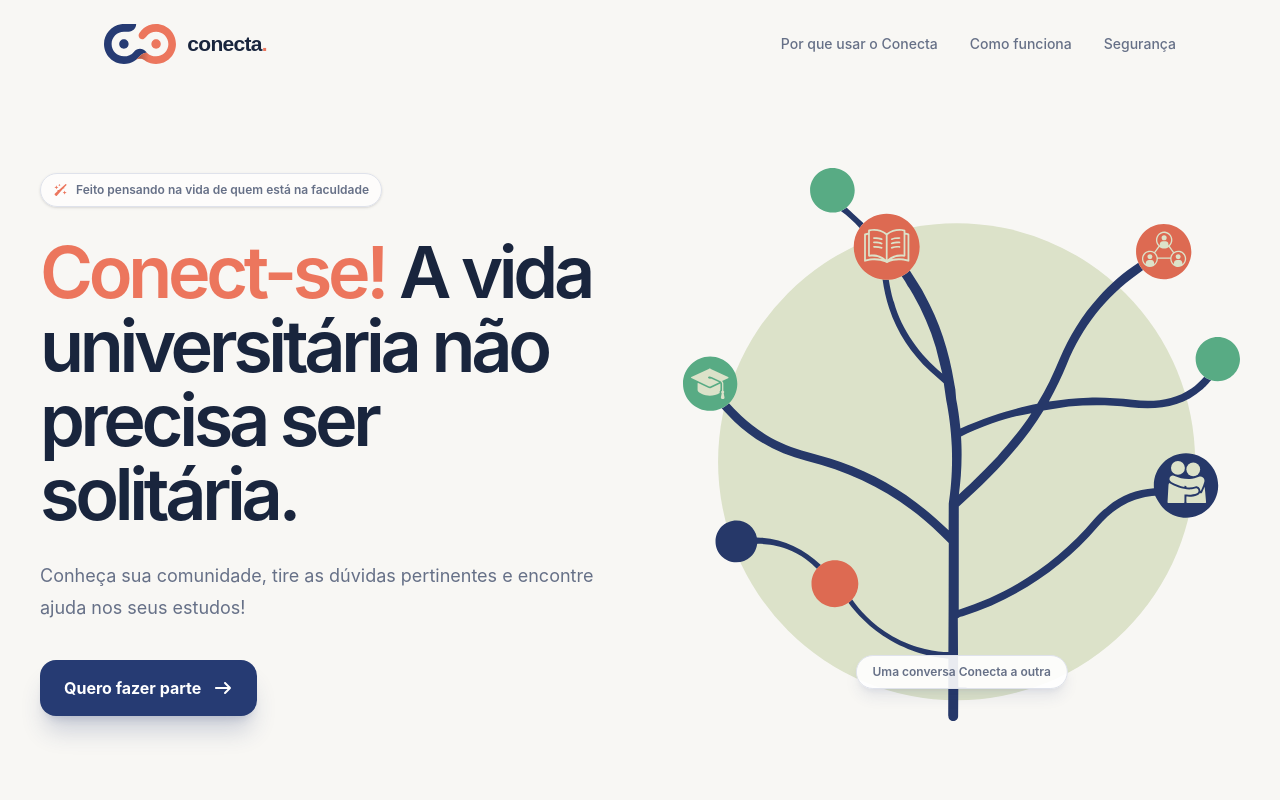
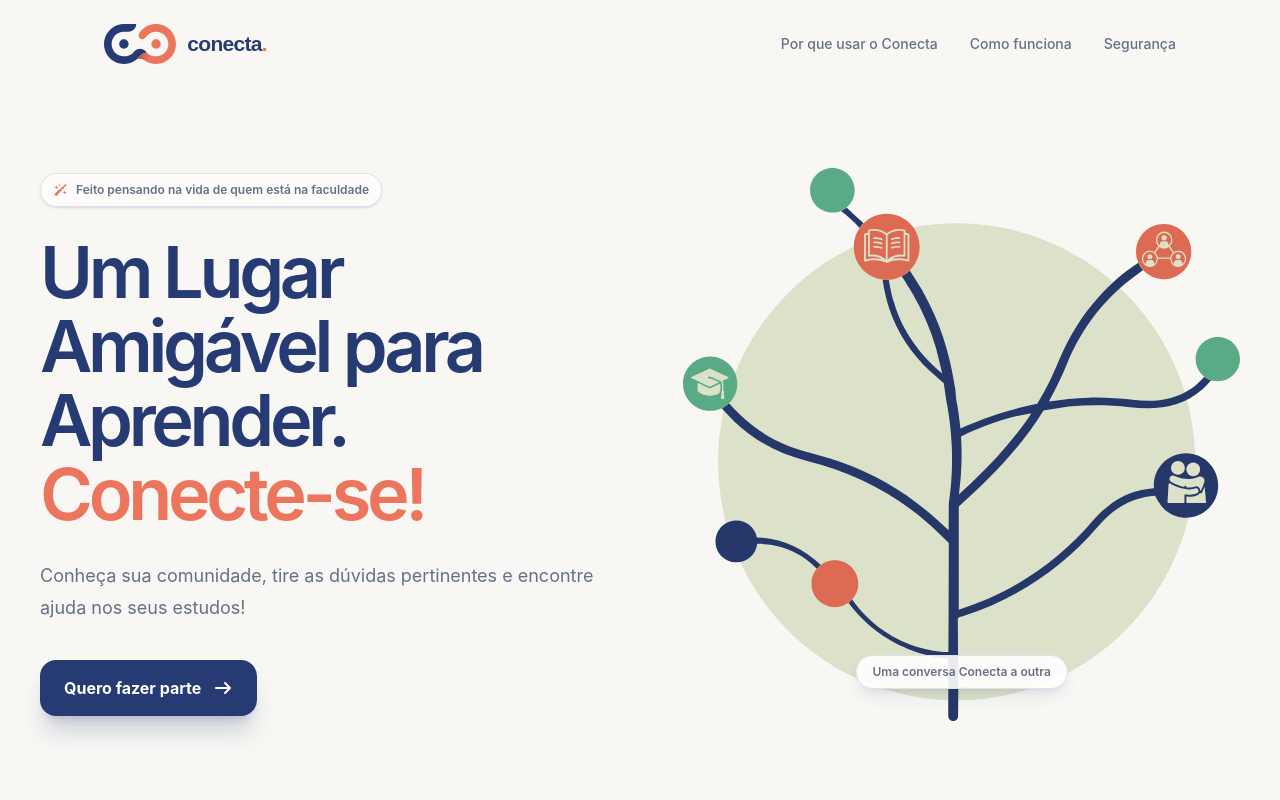
Before and after one commit to Conecta-devs/Conecta-frontend, a Vue app: page / in a window 1280 px wide. Shown: the top 800 px of the page. Built offline with nearby package versions, Linux system fonts and the light colour scheme.

Commit message:
refactor: design test

```diff
--- a/src/components/Landpage.vue
+++ b/src/components/Landpage.vue
@@ -76,7 +76,7 @@ const passos = [
           class="h-10 w-auto"
         />
 
-        <span class="font-['Space_Grotesk',sans-serif] text-[21px] font-bold tracking-[-.7px]">
+        <span class="font-['Space_Grotesk',sans-serif] text-[21px] text-[#263B73] font-bold tracking-[-.7px]">
           conecta<span class="text-[#ec765d]">.</span>
         </span>
       </a>
@@ -128,9 +128,9 @@ const passos = [
           </div>
 
           <h1
-            class="select-none max-w-3xl font-sans text-5xl font-semibold leading-[1.03] tracking-[-0.06em] text-[#19253d] sm:text-6xl lg:text-7xl">
-            <span class="text-[#ec765d]"> Conect-se!</span>
-            A vida universitária não precisa ser solitária.
+            class="select-none max-w-3xl font-sans text-5xl font-semibold leading-[1.03] tracking-[-0.06em] text-[#263B73] sm:text-6xl lg:text-7xl">
+            Um Lugar Amigável para Aprender.
+            <span class="text-[#ec765d]"> Conecte-se!</span>
 
 
           </h1>
```
